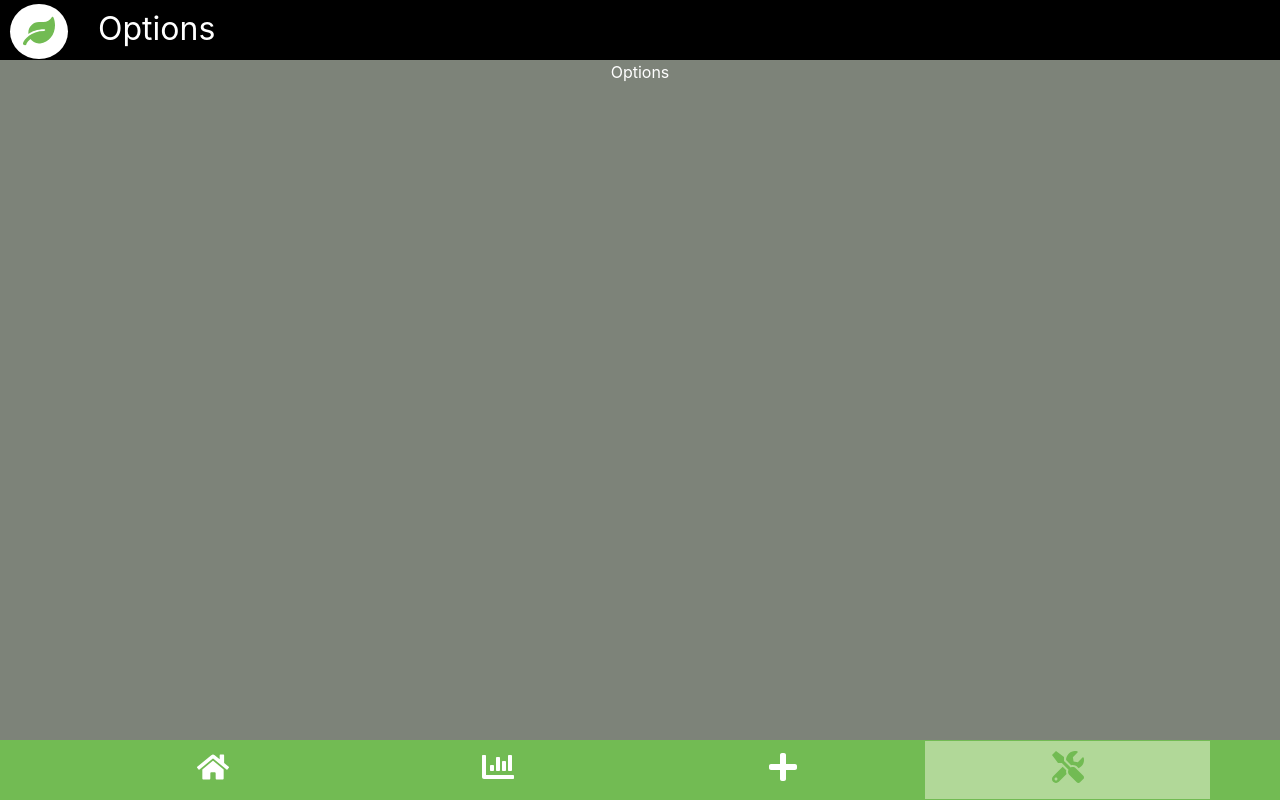
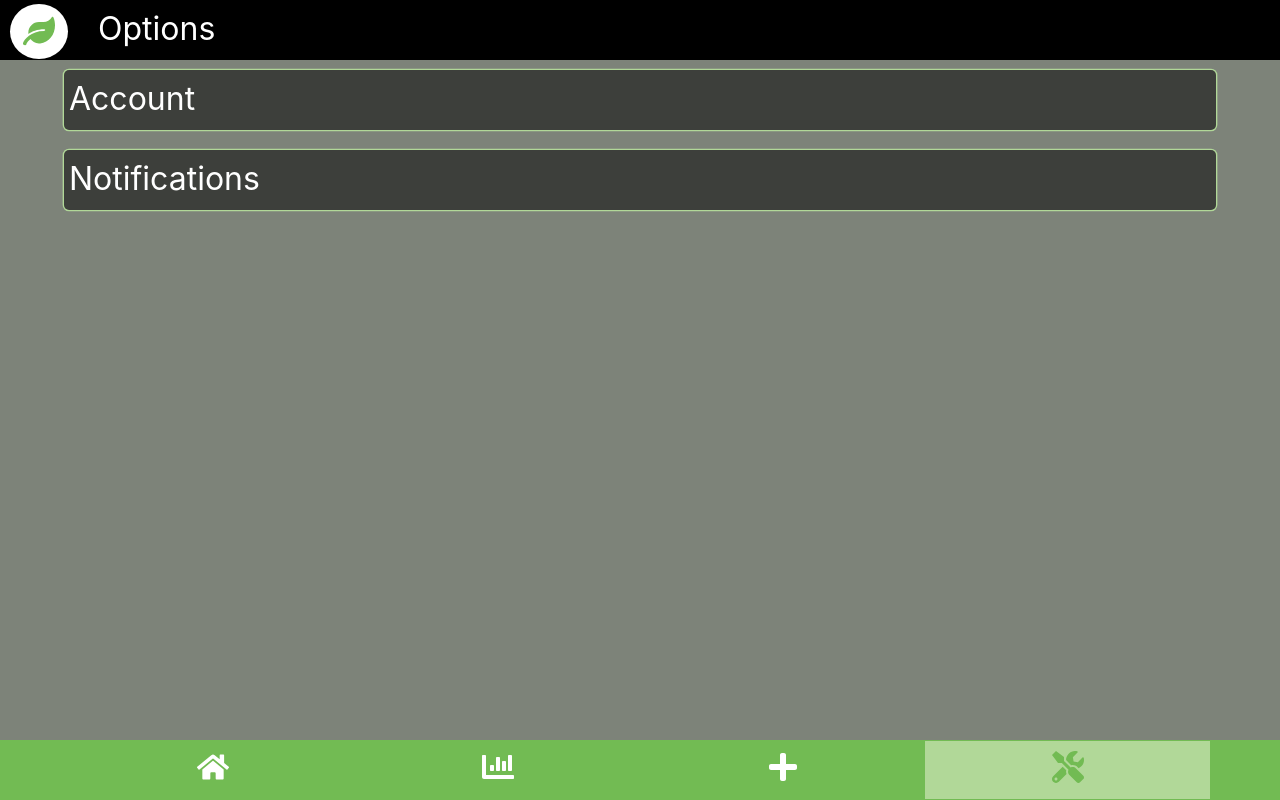
Before and after one commit to tuyet-pham/Project-Perennial, a React (Create React App) app in the folder reactfrontend/: page /options in a window 1280 px wide. Built offline with nearby package versions, Linux system fonts and the light colour scheme.

Commit message:
Options page has some general layout; notification preferences are in progress.

```diff
--- a/reactfrontend/src/App.css
+++ b/reactfrontend/src/App.css
@@ -29,6 +29,7 @@
   box-shadow: 0 0 0pt 1pt #b1d898; /* rounded corners on outline */
   border-radius: 5px;
   text-align: left;
+  cursor: pointer;
 }
 
 .circle-icon {
@@ -78,6 +79,7 @@
   box-shadow: 0 0 0pt 1pt #b1d898; /* rounded corners on outline */
   border-radius: 5px;
   text-align: left;
+  cursor: pointer;
 }
 
 .monitor-plant-card-expanded {
@@ -91,4 +93,17 @@
   box-shadow: 0 0 0pt 1pt #b1d898; /* rounded corners on outline */
   border-radius: 5px;
   text-align: left;
+  cursor: pointer;
 }
+
+/* Sections on Options page */
+
+.options-container {
+  padding: 5px;
+  margin: 10px auto;
+  width: 90% !important;
+  background-color: #3d3f3b;
+  box-shadow: 0 0 0pt 1pt #b1d898; /* rounded corners on outline */
+  border-radius: 5px;
+  text-align: left;
+}
--- a/reactfrontend/src/pages/Options.js
+++ b/reactfrontend/src/pages/Options.js
@@ -1,14 +1,164 @@
-import React from 'react';
+import React, { useState } from 'react';
 import PageTemplate from '../PageTemplate';
 
 function Options() {
+  const [notificationMethod, setNotificationMethod] = useState('');
+  const [phoneNum, setPhoneNum] = useState('');
+  const [emailAddress, setEmailAddress] = useState('');
+
+  const handleSubmit = (event) => {
+    console.log("Submitted")
+    event.preventDefault();
+
+    console.log(notificationMethod);
+    console.log(phoneNum);
+    console.log(emailAddress);
+  }
+
+  return (
+    <PageTemplate>
+        <div>
+          <OptionButtons handleSubmit={handleSubmit} notificationMethod={notificationMethod} setNotificationMethod={setNotificationMethod} setEmailAddress={setEmailAddress} setPhoneNum={setPhoneNum} /> {/*I know it's ugly, please avert your eyes. */}
+        </div>
+    </PageTemplate>
+  );
+}
+
+function OptionButtons(props) {
+  const [menuString, setMenuString] = useState('toplayer');
+
+  // Top layer options or drilled down options
+
+  if (menuString === 'toplayer') {
     return (
-      <PageTemplate>
+      <TopLayerOptions setMenuString={setMenuString}/>
+    );
+  }
+  else if (menuString === 'account') {
+    return (
+      <AccountOptions setMenuString={setMenuString}/>
+    );
+  }
+  else if (menuString === 'notifications') {
+    return (
+      <NotificationOptions handleSubmit={props.handleSubmit} setMenuString={setMenuString} notificationMethod={props.notificationMethod} setNotificationMethod={props.setNotificationMethod} setPhoneNum={props.setPhoneNum} setEmailAddress={props.setEmailAddress} />
+    );
+  }
+}
+
+function TopLayerOptions(props) {
+  // Account options or notification options
+
+  return (
+    <div>
+      <div className="button-container">
+        <div className="home-buttons" onClick={() => props.setMenuString('account')}>
+          Account
+        </div>
+      </div>
+      <div className="button-container">
+        <div className="home-buttons" onClick={() => props.setMenuString('notifications')}>
+          Notifications
+        </div>
+      </div>
+    </div>
+  );
+}
+
+function AccountOptions(props) {
+  // Logout or change password
+  return (
+    <div>
+      <div id="logout_button" className="button-container">
+        <div className="home-buttons" onClick={() => alert('Logged out')}>
+          Logout
+        </div>
+      </div>
+      <div id="change_password_button" className="button-container">
+        <div className="home-buttons" onClick={() => alert('Change password')}>
+          Change password
+        </div>
+      </div>
+      <div id="back_button" className="button-container">
+        <div className="home-buttons" onClick={() => props.setMenuString('toplayer')}>
+          Back
+        </div>
+      </div>
+    </div>
+  );
+}
+
+function NotificationOptions(props) {
+  // What to notify (checklist) and email/SMS settings
+  return (
+    <div>
+      <div className="options-container">
+        <div id="contact_info">
+          Preferred contact method:
           <div>
-            Options
+            <label>
+              <input type="radio" name="contactmethod" value="email" onChange={() => props.setNotificationMethod('email')} /> Email
+            </label>
           </div>
-      </PageTemplate>
+          <div>
+            <label>
+              <input type="radio" name="contactmethod" value="sms" onChange={() => props.setNotificationMethod('sms')} /> Text
+            </label>
+          </div>
+          <NotificationData notificationMethod={props.notificationMethod} setEmailAddress={props.setEmailAddress} setPhoneNum={props.setPhoneNum}/>
+          <button type="submit" value="Submit" className="btn btn-primary" onClick={props.handleSubmit}>
+            Update preferences
+          </button>
+        </div>
+      </div>
+      {/* <div id="change_password_button">
+        <div id="notify_conditions">
+          Notify me when:
+          <div>
+            <label>
+              <input type="radio" name="contactmethod" value="email" /> Email
+            </label>
+          </div>
+          <div>
+            <label>
+              <input type="radio" name="contactmethod" value="sms" /> Text
+            </label>
+          </div>
+        </div>
+      </div> */}
+      <div id="back_button" className="button-container">
+        <div className="home-buttons" onClick={() => props.setMenuString('toplayer')}>
+          Back
+        </div>
+      </div>
+    </div>
+  );
+}
+
+function NotificationData(props) {
+  const notificationMethod = props.notificationMethod;
+
+  if (notificationMethod === 'email') {
+    return(
+      <div>
+        <input type='text' placeholder="Valid email address" onChange={event => props.setEmailAddress(event.target.value)} />
+      </div>
     );
+  }
+  else if (notificationMethod === 'sms') {
+    return(
+      <div>
+        <input type='text' placeholder="Valid phone number" onChange={event => props.setPhoneNum(event.target.value)} />
+      </div>
+    );
+  }
+  else {
+    return (
+      <div>
+        Select a notification method to enable notifications.
+      </div>
+    );
+  }
 }
 
   export default Options;
```
